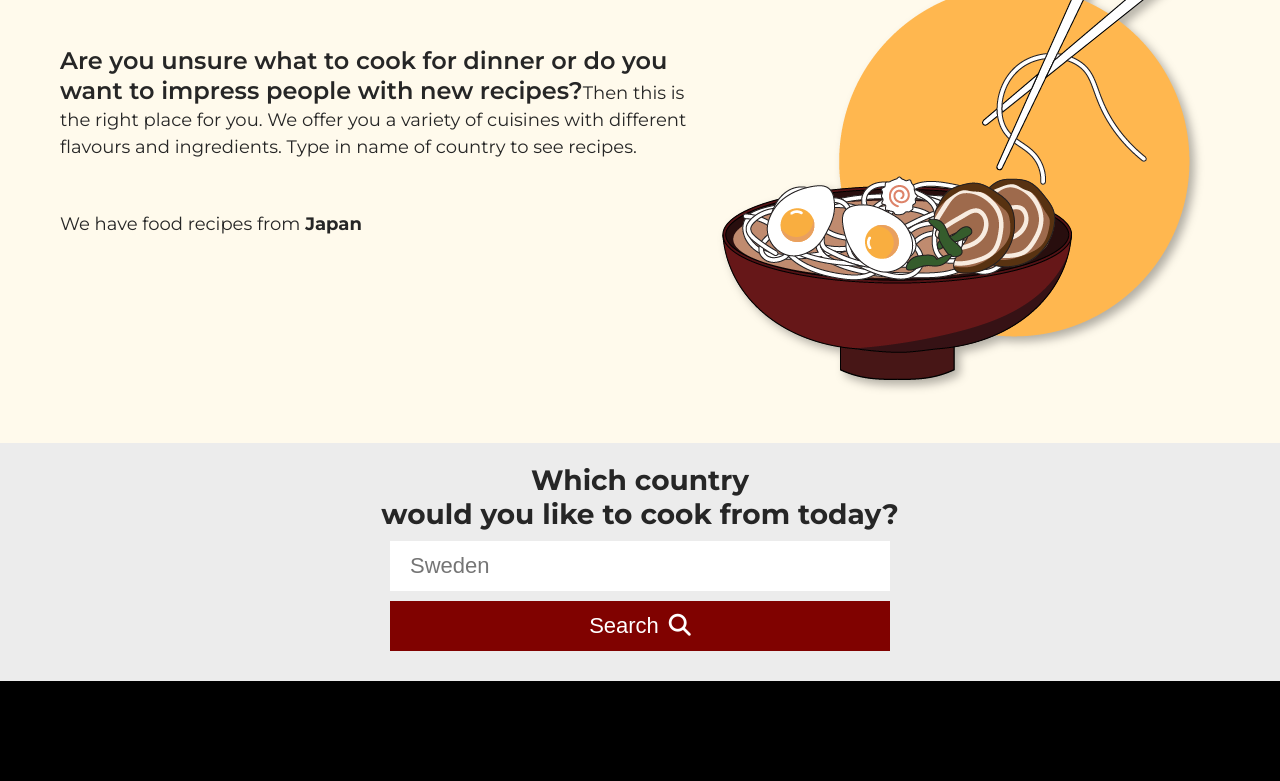
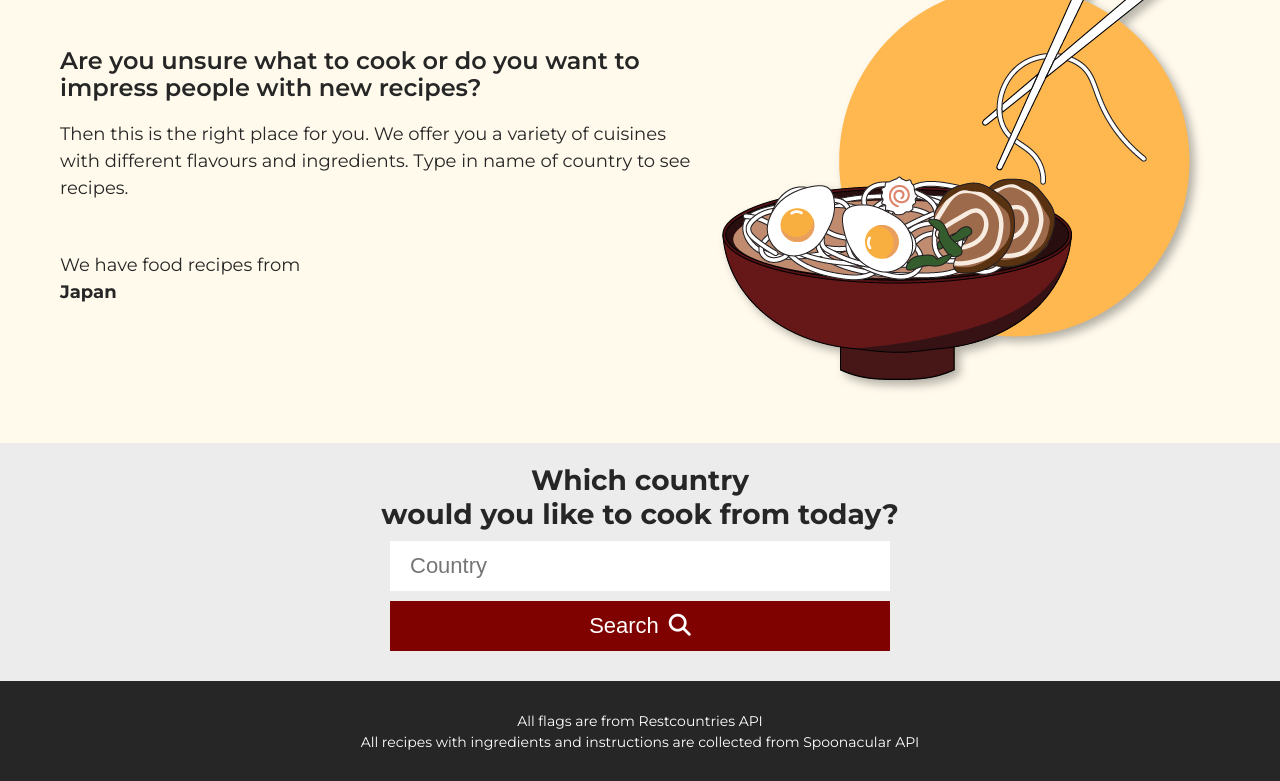
Before and after one commit to Hanin-96/projekt-recept, a website built with Parcel: page src/index.html in a window 1280 px wide. Shown: the part 277-1058 px from the top of the page. Built offline with nearby package versions, Linux system fonts and the light colour scheme.

Commit message:
animering, text, css margins + lagt till attribut till api

```diff
--- a/src/css/_animations.scss
+++ b/src/css/_animations.scss
@@ -5,7 +5,17 @@
 }
 
 
+@keyframes fade_in_searchbar {
+    from {
+        opacity: 0;
+        visibility: hidden;
+    }
 
+    to {
+        opacity: 1;
+        visibility: visible;
+    }
+}
 
 @keyframes text_fade {
     from {
--- a/src/css/_content.scss
+++ b/src/css/_content.scss
@@ -26,11 +26,17 @@ main {
     p {
         margin-top: 5rem;
     }
+
+    span {
+        display: block;
+        margin-bottom: base.$base-margin;
+    }
 }
 
 .welcome-image {
     width: 100%;
     max-width: 50rem;
+    animation: move_image 2s ease-in-out forwards;
 
     img {
         display: block;
@@ -48,6 +54,8 @@ main {
     justify-content: center;
     margin-top: 3rem;
     padding: base.$base-padding;
+    visibility: hidden;
+    animation: fade_in_searchbar 1s 2s ease-in-out forwards;
 
     .search-container {
         width: 100%;
@@ -171,7 +179,7 @@ main {
     }
 
     .plate-recipe-text {
-        animation: text_fade 2s ease-in-out forwards;
+        animation: text_fade 1s ease-in-out forwards;
         z-index: -1;
         position: relative;
         visibility: hidden;
@@ -183,6 +191,8 @@ main {
     }
 
     .steps-list {
+        list-style: decimal;
+        margin-left: base.$base-margin;
         li {
             margin-bottom: base.$base-margin;
         }
--- a/src/css/_footer.scss
+++ b/src/css/_footer.scss
@@ -1,9 +1,19 @@
 @use 'grid';
+@use 'base';
+@use 'typography';
 
 footer {
     @include grid.grid-footer;
     height: 10rem;
-    background-color: black;
+    background-color: base.$dark-grey-bg;
     width: 100%;
     max-width: 1920px;
+    color: white;
+    padding: base.$base-padding;
+    margin: 0 auto;
+
+    ul {
+        font-size: typography.$font-footer;
+        text-align: center;
+    }
 }
--- a/src/css/_header.scss
+++ b/src/css/_header.scss
@@ -6,6 +6,7 @@ header {
     height: 15rem;
     background-color: #800200;
     width: 100%;
+    max-width: 1920px;
     display: flex;
     align-items: center;
     padding: base.$base-padding;
--- a/src/css/_typography.scss
+++ b/src/css/_typography.scss
@@ -1,4 +1,6 @@
 @use 'base';
+
+$font-footer : 1.4rem;
 
 h1 {
     font-size: 4.2rem;
--- a/src/index.html
+++ b/src/index.html
@@ -24,7 +24,7 @@
         <div class="welcome-wrap">
             <div class="welcome-text">
                 <h1>Get recipes from around the world</h1>
-                <p><span id="bold-subtitle">Are you unsure what to cook for dinner or do you want to impress people with new recipes?</span>Then this is the right place for you. We offer you a variety of cuisines with different flavours and ingredients. Type in name of country to see recipes.</p>
+                <p><span id="bold-subtitle">Are you unsure what to cook or do you want to impress people with new recipes?</span>Then this is the right place for you. We offer you a variety of cuisines with different flavours and ingredients. Type in name of country to see recipes.</p>
 
                 <p>We have food recipes from <span class="food-countries-text-animate"></span></p>
             </div>
@@ -44,7 +44,7 @@
             <div class="search-container">
                 <label for="recipe-search">Which country <br>
                     would you like to cook from today?</label>
-                <input type="search" id="recipe-search" name="recipe-search" placeholder="Sweden">
+                <input type="search" id="recipe-search" name="recipe-search" placeholder="Country">
                 <button id="search-btn">Search<i class="fa-solid fa-magnifying-glass"></i></button>
             </div>
         </div>
@@ -72,7 +72,16 @@
 
     </main>
 
-    <footer></footer>
+    <footer>
+        <ul>
+            <li>
+                All flags are from Restcountries API
+            </li>
+            <li>
+                All recipes with ingredients and instructions are collected from Spoonacular API
+            </li>
+        </ul>
+    </footer>
 </body>
 
 </html>
--- a/src/js/search.js
+++ b/src/js/search.js
@@ -193,7 +193,7 @@ async function searchRecipe(country) {
 
     //Hämtar specifik recept beroende på land
     //API-nyckel a27a5cdda1734a16ab18c52ed375e373
-    const recipeUrl = "https://api.spoonacular.com/recipes/complexSearch?query=" + country + "&apiKey=458947a7158e4062a08192e20a720fbc&number=20&addRecipeInformation=true&fillIngredients=true";
+    const recipeUrl = "https://api.spoonacular.com/recipes/complexSearch?query=" + country + "&apiKey=458947a7158e4062a08192e20a720fbc&number=20&addRecipeInformation=true&fillIngredients=true&type=main+course&type=breakfast&type=soup&type=appetizer&type=salad&type=side+dish";
     //Kör fetch på url som returnerar en promise
     try {
         let response = await fetch(recipeUrl);
```
